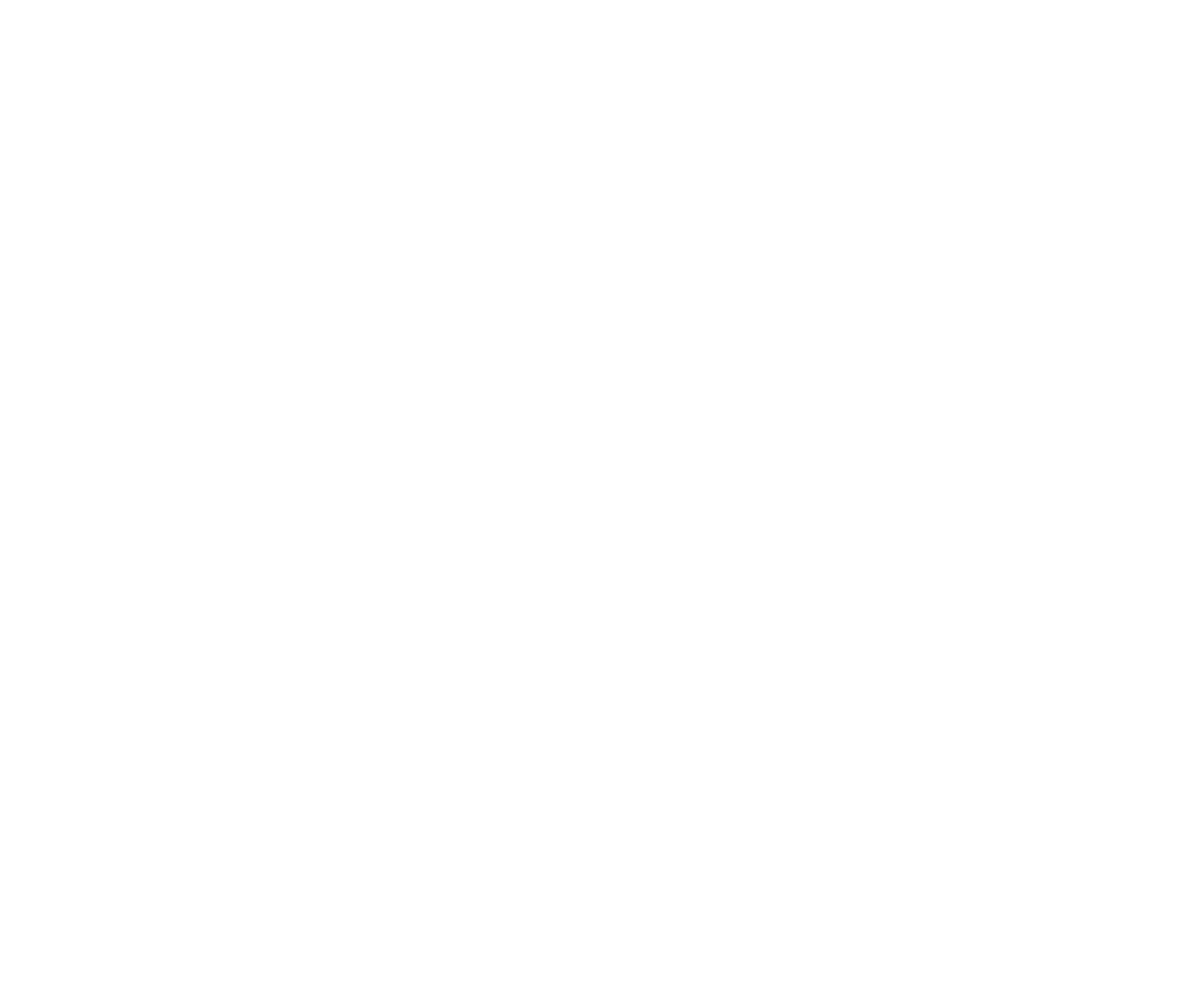
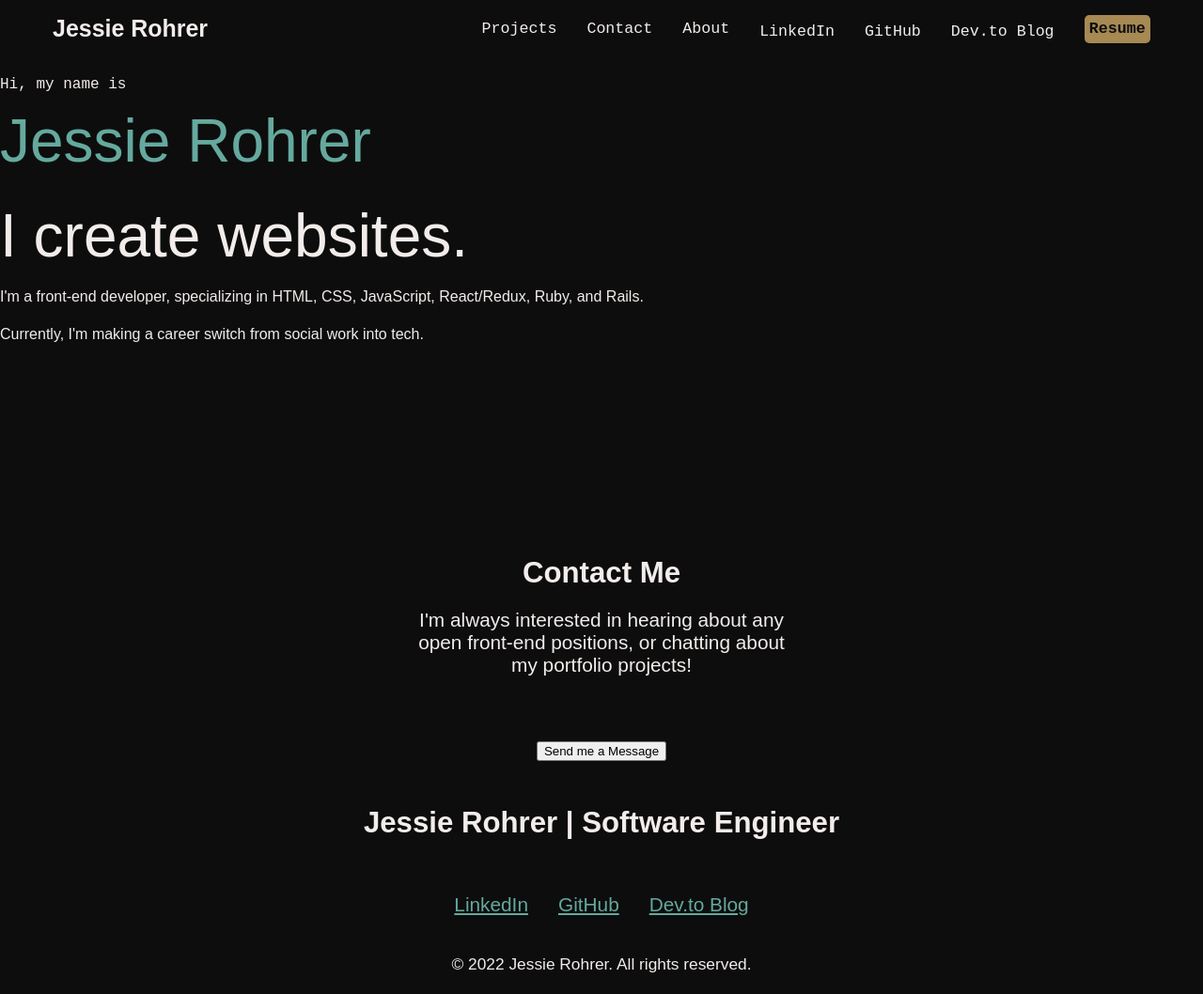
Before and after one commit to jrrohrer/html-css-portfolio, a plain HTML site: page index.html in a window 1280 px wide. Shown: the whole page at 94% size. Before the commit the page ends 800 px from the top, so only its background shows below. Drawn offline with Linux system fonts and the light colour scheme.

Commit message:
copied over existing work from codepen

```diff
--- a/css/style.css
+++ b/css/style.css
@@ -0,0 +1,183 @@
+/* variables declared here - these are the colors for our pages, as well as the font stacks and sizes. */
+:root {
+  --mint: #B9D7C8;
+  --ltgray: #D9D9D9;
+  --cream: #F2EDEB;
+  --aqua: #65A99E;
+  --gold: #A68953;
+  --black: #0D0D0D;
+  --font-size: 1.3rem;
+  --mono: "Oxygen mono", monospace;
+  --sans: Oxygen, sans-serif;
+}
+
+/* border box model: https://css-tricks.com/box-sizing/ */
+html {
+    box-sizing: border-box;
+}
+*,
+*::before,
+*::after {
+    box-sizing: inherit;
+}
+
+/* Full Page Styling */
+body {
+  padding: 0;
+  margin: 0;
+  font-family: var(--sans);
+  background-color: var(--black);
+  color: var(--cream);
+  font-size: var(--font-size);
+}
+
+h1, h2, h3 {
+  margin: 0;
+}
+
+a {
+  color: var(--aqua);
+}
+
+a:hover {
+  color: var(--mint);
+  text-decoration: none;
+}
+
+/* Navbar Styles */
+
+nav {
+  font-family: var(--mono);
+  font-size: 80%; /* proportionately scales everything down; keeps differences between h1 and li elements */
+  padding: 1rem;
+}
+
+nav h1 a {
+  font-family: var(--sans);
+}
+
+nav ul {
+  list-style-type: none;
+  padding: 0;
+  margin: 0;
+  display: flex;
+  flex-flow: row wrap;
+  justify-content: center; /*horizontal axis*/
+  align-items: center; /*vertical axis*/
+  gap: 2rem; /*new flexbox property that assigns space between items */
+}
+
+nav li:first-child {
+  flex-basis: 100%; /* automatically pushes it onto its own line, li is now on it's own row */
+  text-align: center;
+}
+
+nav [class*='fa-'] { /* looking for a partial match to a classname */
+  font-size: 150%;
+  color: var(--aqua)
+}
+
+nav h1 [class*='fa-'] {
+  font-size: 90%;
+  color: var(--gold)
+}
+
+nav a {
+  text-decoration: none;
+  color: var(--cream);
+  display: block;
+}
+
+nav a:hover {
+  color: var(--gold);
+}
+
+nav [class*='fa-']:hover {
+  color: var(--gold)
+}
+
+.button {
+  background-color: var(--gold);
+  color: var(--black);
+  font-weight: bold;
+  padding: 0.33rem;
+  border-radius: 5px;
+}
+
+.button:hover {
+  color: var(--white);
+  background-color: var(--aqua);
+}
+
+@media (min-width: 850px) {
+  nav {
+    max-width: 1200px;
+    margin: 0 auto;
+  }
+
+  nav li:first-child {
+    flex-basis: auto;
+    text-align: left;
+    margin-right: auto;
+  }
+}
+
+/* Intro Section Styles */
+
+#intro {
+  padding-bottom: 10rem;
+}
+#intro p {
+  font-size: 1rem;
+  line-height: 1.5;
+}
+
+#intro .name {
+  font-family: var(--mono);
+}
+
+.name span {
+  font-family: var(--sans);
+  font-size: 4rem;
+  color: var(--aqua);
+  display: block;
+}
+
+#intro h2 {
+  font-size: 4rem;
+  font-weight: normal;
+}
+
+/* Contact Section Styles */
+
+#contact {
+  width: 400px;
+  text-align: center;
+  margin: 0 auto;
+  padding: 3rem 0;
+}
+
+#contact button {
+  margin-top: 3rem;
+}
+
+/* Footer Styles */
+
+footer {
+  text-align: center;
+}
+
+footer ul {
+  list-style-type: none;
+  padding: 0;
+  margin: 2rem;
+  display: flex;
+  flex-flow: row wrap;
+  justify-content: center; /*horizontal axis*/
+  align-items: center; /*vertical axis*/
+  gap: 2rem;
+}
+
+footer [class*='fab'] {
+  font-size: 3rem;
+}
--- a/index.html
+++ b/index.html
@@ -8,6 +8,82 @@
   <link href="css/style.css" rel="stylesheet">
 </head>
 <body>
+  <nav>
+    <ul>
+      <li>
+        <h1>
+          <a href="index.html">
+            <span class="fas fa-laptop-code" aria-hidden="true"></span>
+            <span>Jessie Rohrer</span>
+          </a>
+        </h1>
+      </li>
+      <li><a href="#projects">Projects</a></li>
+      <li><a href="#contact">Contact</a></li>
+      <li><a href="about.html">About</a></li>
+      <li>
+        <a href="https://www.linkedin.com/in/jessie-rohrer" target="_blank">
+          <span class="fab fa-linkedin" aria-hidden="true"></span> <!--hides the icon from screen readers -->
+          <span class="sr-only">LinkedIn</span> <!-- Reads the icon title to screen readers -->
+        </a>
+      </li>
+      <li>
+        <a href="https://github.com/jrrorer" target="_blank">
+          <span class="sr-only">GitHub</span>
+          <span class="fab fa-github-square" aria-hidden="true"></span>
+        </a>
+      </li>
+      <li>
+        <a href="https://dev.to/jrrohrer" target="_blank">
+          <span class="fab fa-dev" aria-hidden="true"></span>
+          <span class="sr-only">Dev.to Blog</span>
+        </a>
+      </li>
+      <li><a class="button" href="https://docs.google.com/document/d/1_Cdwmfij5SNbLI-16ZQcW7qzPSSh7gmL0PXE5rR6ErY/edit?usp=sharing" taret="_blank" >Resume</a></li>
+    </ul>
+  </nav>
 
+
+
+  <section id="intro">
+    <p class="name">Hi, my name is <span>Jessie Rohrer</span></p>
+    <h2>I create websites.</h2>
+
+    <p>I'm a front-end developer, specializing in HTML, CSS, JavaScript, React/Redux, Ruby, and Rails.</p>
+
+    <p>Currently, I'm making a career switch from social work into tech.</p>
+  </section>
+
+  <section id="contact">
+    <h2>Contact Me</h2>
+    <p>I'm always interested in hearing about any open front-end positions, or chatting about my portfolio projects!</p>
+    <a href="mailto:jessie.rohrer@gmail.com"><button>Send me a Message</button></a>
+  </section>
+
+
+  <footer>
+    <h2>Jessie Rohrer | Software Engineer</h2>
+    <ul>
+      <li>
+        <a href="https://www.linkedin.com/in/jessie-rohrer" target="_blank">
+          <span class="fab fa-linkedin" aria-hidden="true"></span>
+          <span class="sr-only">LinkedIn</span>
+        </a>
+      </li>
+      <li>
+        <a href="https://github.com/jrrorer" target="_blank">
+          <span class="sr-only">GitHub</span>
+          <span class="fab fa-github-square" aria-hidden="true"></span>
+        </a>
+      </li>
+      <li>
+        <a href="https://dev.to/jrrohrer" target="_blank">
+          <span class="fab fa-dev" aria-hidden="true"></span>
+          <span class="sr-only">Dev.to Blog</span>
+        </a>
+      </li>
+    </ul>
+    <p><small>&copy; 2022 Jessie Rohrer. All rights reserved.</small></p>
+  </footer>
 </body>
 </html>
```
